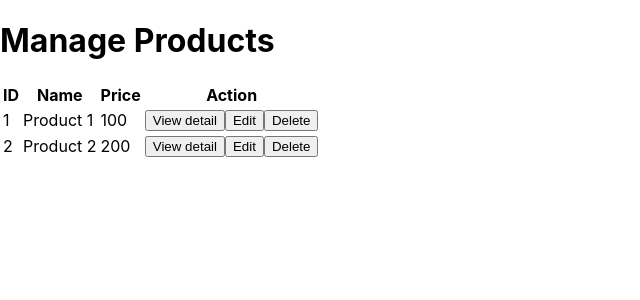
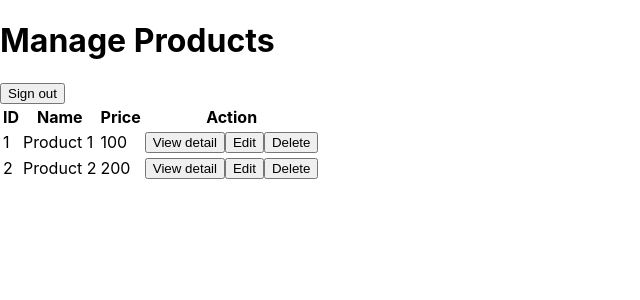
Before and after one commit to phamquangviet891/reactjs-login-form, a React (Create React App) app: page /manage-product in a window 1280 px wide. Shown: the top 300 px of the page, without its empty margins (0-640 px from the left). Built offline with nearby package versions, Linux system fonts and the light colour scheme.

Commit message:
Add button sign out

```diff
--- a/src/login.js
+++ b/src/login.js
@@ -5,13 +5,13 @@ import { redirect } from 'react-router-dom';
 function Login() {
     const [username, setUsername] = useState('');
     const [password, setPassword] = useState('');
-    const [isLoggedIn, setIsLoggedIn] = useState(false);
+    const [isLoggedIn, setIsLoggedIn] = useState('');
 
     const handleSubmit = (event) => {
         event.preventDefault();
         const user = db.users.find((u) => u.username === username && u.password === password);
         if (user) {
-            setIsLoggedIn(true);
+            setIsLoggedIn(user.username);
         } else {
             alert('Invalid username or password');
         }
--- a/src/manageProduct.js
+++ b/src/manageProduct.js
@@ -4,13 +4,18 @@ import product from "../src/product.json"
 function ManageProduct() {
     const [products, setProducts] = useState([]);
     const [selectedProduct, setSelectedProduct] = useState(null);
-
+    const [deletedProduct, setDeletedProduct] = useState(null);
+    const [isLoggedIn, setIsLoggedIn] = useState(true);
 
     useEffect(() => {
         // Đọc danh sách sản phẩm từ file db.json
         setProducts(product.products);
     }, []);
-
+    useEffect(() => {
+        if (!isLoggedIn) {
+            window.location.href = '/login';
+        }
+    }, [isLoggedIn]);
     const handleViewDetail = (productId) => {
         // Xử lý hiển thị chi tiết sản phẩm với ID tương ứng
         console.log('View detail of product with ID:', productId);
@@ -35,6 +40,7 @@ function ManageProduct() {
     return (
         <div>
             <h1>Manage Products</h1>
+            <button onClick={() => setIsLoggedIn(false)}>Sign out</button>
             <table>
                 <thead>
                     <tr>
```
